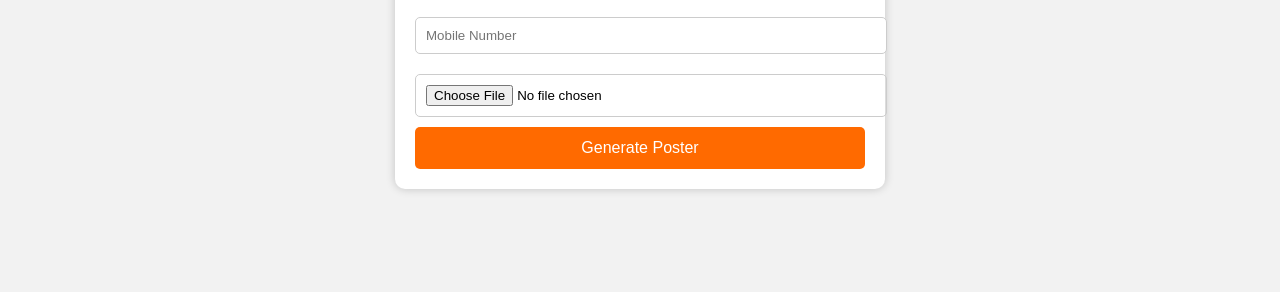
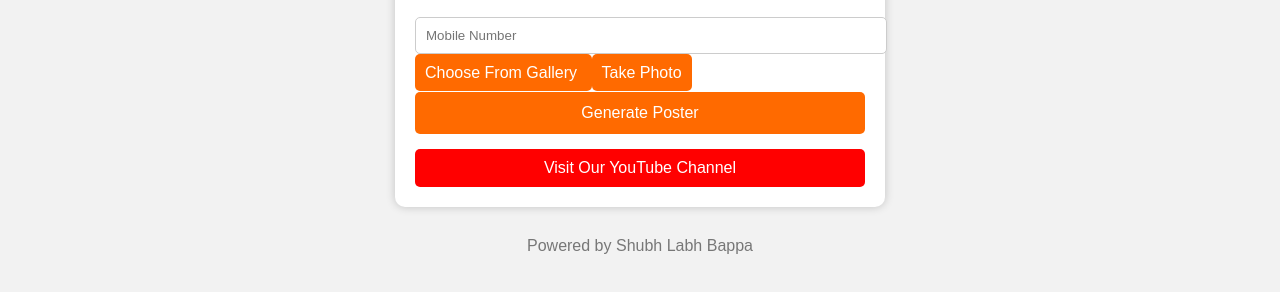
Before and after one commit to ganpatistudio781-art/Shubh-Labh-Bappa, a website: page public/index.html in a window 1280 px wide. Shown: the part 434-726 px from the top of the page. Drawn offline with Linux system fonts and the light colour scheme.

Commit message:
Update index.html

```diff
--- a/public/index.html
+++ b/public/index.html
@@ -74,6 +74,7 @@ color:white;
 font-size:16px;
 border-radius:5px;
 cursor:pointer;
+margin-top:10px;
 }
 
 .youtube{
@@ -92,6 +93,16 @@ text-align:center;
 margin-top:20px;
 padding:10px;
 color:#777;
+}
+
+.file-btn{
+background:#ff6a00;
+color:white;
+padding:10px;
+text-align:center;
+border-radius:5px;
+margin-top:10px;
+cursor:pointer;
 }
 
 </style>
@@ -126,11 +137,32 @@ Ganpati Studio
 
 <input type="text" name="number" placeholder="Mobile Number" required>
 
-<!-- Camera + Gallery both -->
-<input type="file" name="photo" accept="image/*" required>
+<!-- Gallery -->
+<label class="file-btn">
+Choose From Gallery
+<input type="file" name="photo" accept="image/*" style="display:none">
+</label>
+
+<!-- Camera -->
+<label class="file-btn">
+Take Photo
+<input type="file" name="photo" accept="image/*" capture="environment" style="display:none">
+</label>
 
 <button type="submit">Generate Poster</button>
 
 </form>
 
-<a class="youtube" href="https://youtube.com/@ganpati_shubhlabh23?si=MFL
+<a class="youtube" href="https://youtube.com/@ganpati_shubhlabh23?si=MFL6abbDMBVQT9Z4" target="_blank">
+Visit Our YouTube Channel
+</a>
+
+</div>
+
+<div class="footer">
+Powered by Shubh Labh Bappa
+</div>
+
+</body>
+
+</html>
```
